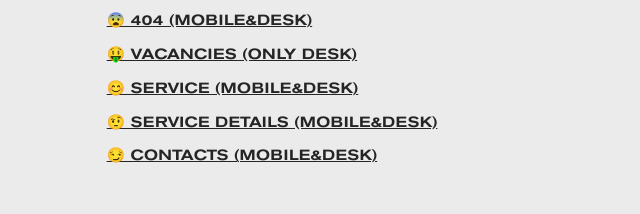
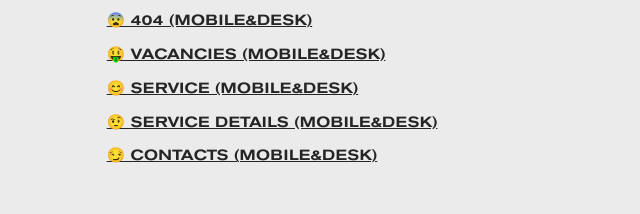
Before and after one commit to jdays2/new, a website: page gulp/index.html in a window 1280 px wide. Shown: the part 191-405 px from the top of the page, 0-640 px from the left. Drawn offline with nearby package versions, Linux system fonts and the light colour scheme; files that its build step writes are made by us from their sources; files whose address does not match are found by name.

Commit message:
feat: add new info for link (index.html)

```diff
--- a/gulp/index.html
+++ b/gulp/index.html
@@ -40,7 +40,7 @@
 						href=".404.html">
 						&#128552; 404 (mobile&desk)
 					</a>
-					<a class="test__list-item title3" href="./vacancies.html">&#129297; vacancies (only desk)</a>
+					<a class="test__list-item title3" href="./vacancies.html">&#129297; vacancies (mobile&desk)</a>
 					<a class="test__list-item title3" href="./service.html">&#128522; service (mobile&desk)</a>
 					<a class="test__list-item title3" href="./service-det.html">&#129320; service details (mobile&desk)</a>
 					<a class="test__list-item title3" href="./contacts.html">&#128527; contacts (mobile&desk)</a>
```
Also changed, not shown: gulp/dist/index.html.
